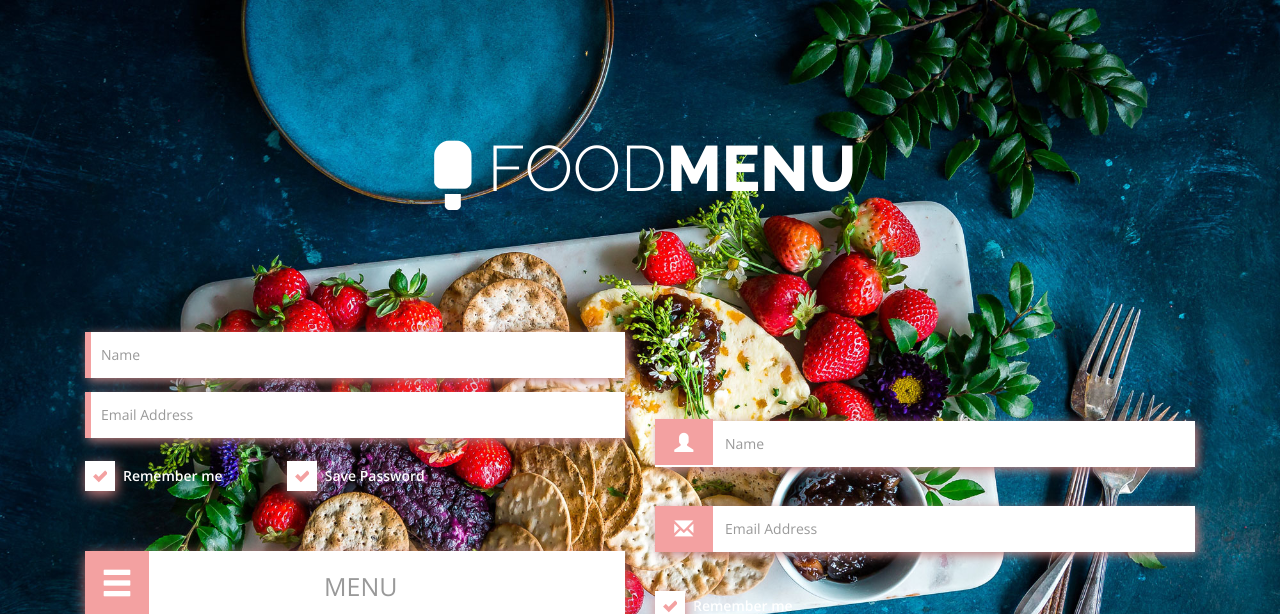
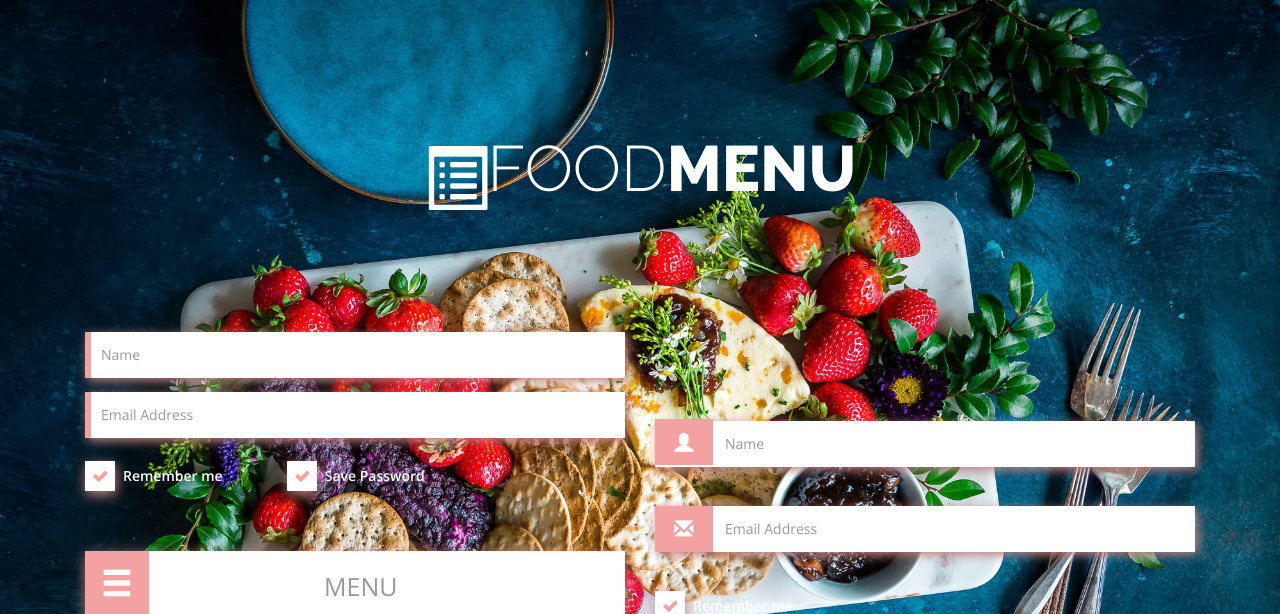
Before and after one commit to M-PT1-22-19/order_lunch_system, a Django app: page / in a window 1280 px wide. Shown: the top 614 px of the page. Run offline with Django 3.2, Linux system fonts and the light colour scheme; data that the repository does not hold is empty; some libraries are stand-ins or nearby versions; some web fonts are replaced.

Commit message:
пофиксил шапку

```diff
--- a/app/templates/base.html
+++ b/app/templates/base.html
@@ -23,7 +23,7 @@
     <!-- ui-kit -->
     <div class="ui-kit">
         <div class="container">
-            <h1><i class="glyphicon glyphicon-ice-lolly" aria-hidden="true"></i>Food<span>Menu</span></h1>
+            <h1><i class="glyphicon glyphicon-list-alt" aria-hidden="true"></i>Food<span>Menu</span></h1>
             <div class="ui-kit-grids">
                 <div class="col-md-6 ui-kit-grid-left">
                     <div class="login-form">
```
